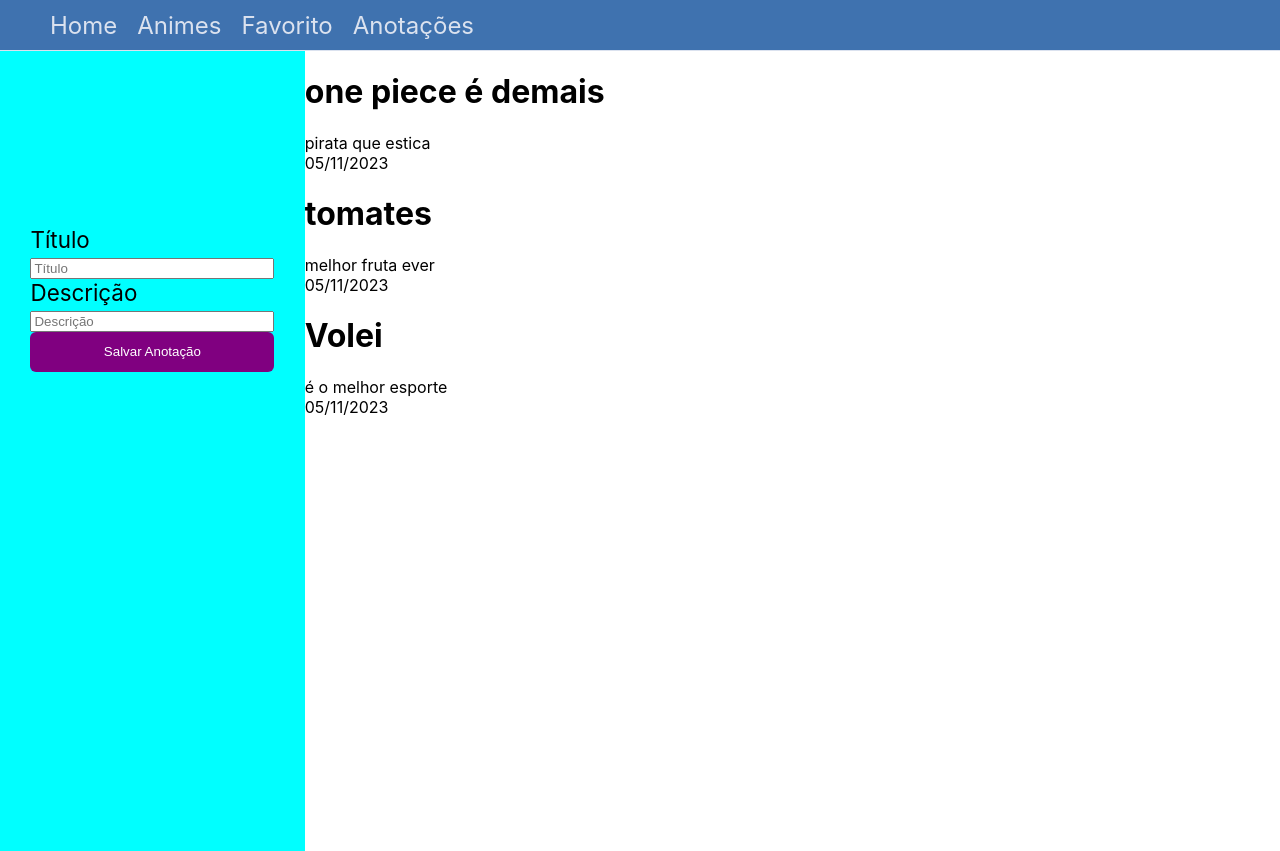
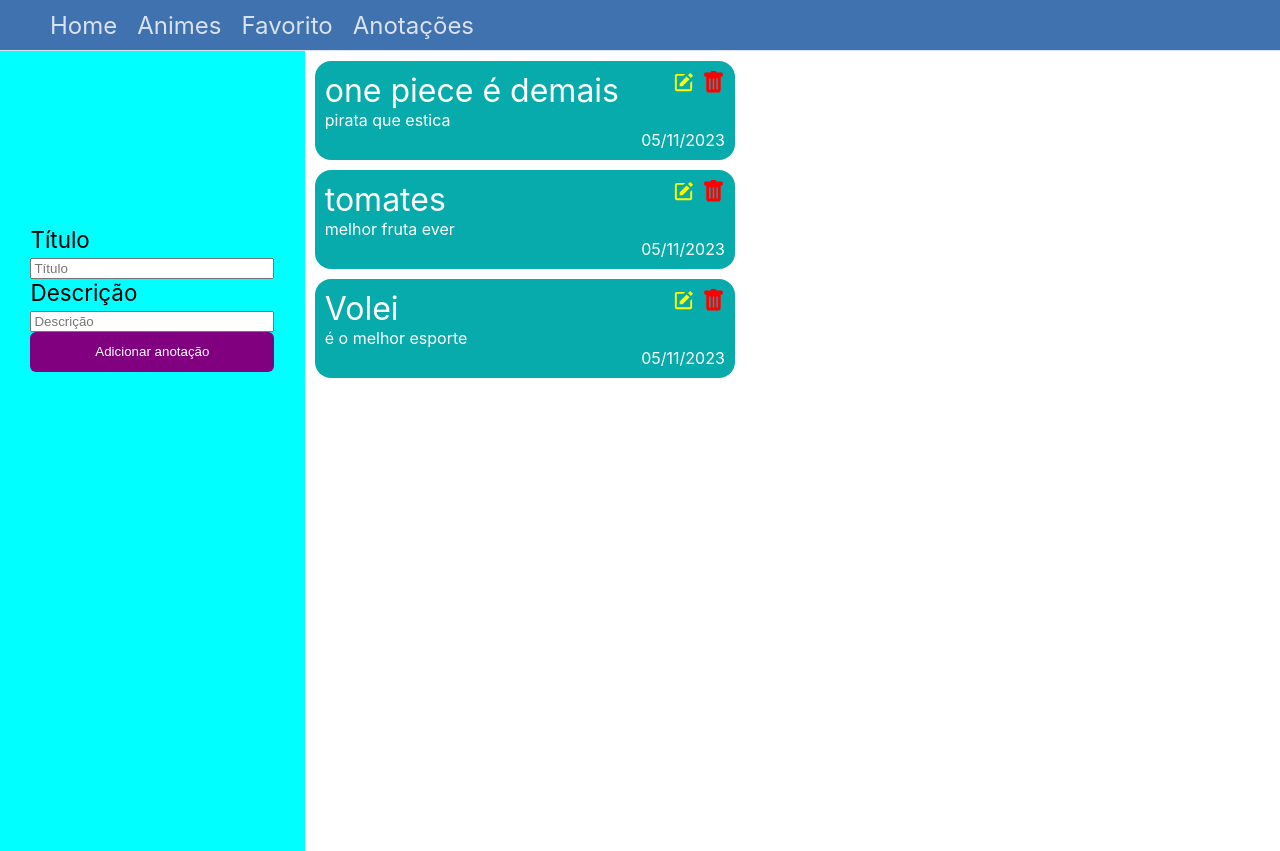
Before and after one commit to MyndsTutorial/netlify-tutorial2, a React (Create React App) app: page /notes in a window 1280 px wide. Built offline with nearby package versions, Linux system fonts and the light colour scheme.

Commit message:
projeto context api finalizado

```diff
--- a/package.json
+++ b/package.json
@@ -9,6 +9,7 @@
     "axios": "^1.6.0",
     "react": "^18.2.0",
     "react-dom": "^18.2.0",
+    "react-icons": "^4.11.0",
     "react-router-dom": "^6.18.0",
     "react-scripts": "5.0.1",
     "web-vitals": "^2.1.4"
--- a/src/components/AnimeCard.css
+++ b/src/components/AnimeCard.css
@@ -1,49 +1,49 @@
-.anime-card {
+.anime-card{
   width: 45vw;
   margin: 10px;
   padding: 10px;
-  border-radius: 8px;
-  padding-left: 20px;
+  border-radius:8px;
+  padding-left:20px;
   min-height: 400px;
-  background-color: #3f72af;
-  display: flex;
-  justify-content: space-between;
+  background-color: #3F72AF;
+  display:flex;
+  justify-content:space-between;
   flex-direction: column;
 }
-.card-title {
+.card-title{
   font-size: 22px;
-  color: #dbe2ef;
+  color:#DBE2EF;
 }
-.image-card {
+.image-card{
   width: 200px;
-  height: 300px;
-  border-radius: 8px;
+  height:300px;
+  border-radius:8px;
 }
-.content {
-  display: flex;
-  padding-top: 10px;
+.content{
+  display:flex;
+  padding-top:10px;
 }
-.content div {
+.content div{
   margin-right: 10px;
 }
-.sinopse {
-  color: #dbe2ef;
-  font-size: 18px;
+.sinopse{
+  color:#DBE2EF;
+  font-size:18px;
 }
-.genres {
-  display: flex;
-  justify-content: flex-end;
+.genres{
+  display:flex;
+  justify-content:flex-end;
 }
-.studios {
-  display: flex;
-  justify-content: flex-end;
-  align-items: center;
-  padding-right: 20px;
-  margin-top: 10px;
+.studios{
+  display:flex;
+  justify-content:flex-end;
+  align-items:center;
+  padding-right:20px;
+  margin-top:10px;
 }
-.studios div {
-  margin-left: 10px;
+.studios div{
+  margin-left:10px;
 }
-.genres div {
-  display: flex;
+.genres div{
+  display:flex;
 }
--- a/src/components/FormNote.jsx
+++ b/src/components/FormNote.jsx
@@ -3,12 +3,27 @@ import "./FormNote.css";
 import {NoteContext} from "../context/NotesContext";
 
 function FormNote() {
-  const [noteCreated, setNoteCreated] = useState({title: "", description: ""});
-  const {addNote} = useContext(NoteContext);
+  const {
+    addNote,
+    note,
+    setNote,
+    isEditing,
+    setEditing,
+    idEdit,
+    setIdEdit,
+    editNote,
+  } = useContext(NoteContext);
 
   const SendNote = (e) => {
     e.preventDefault();
-    addNote(noteCreated.title, noteCreated.description);
+    if (isEditing) {
+      editNote(idEdit);
+    } else {
+      addNote(note.title, note.description);
+    }
+    setEditing(false);
+    setIdEdit("");
+    setNote({title: "", description: ""});
   };
 
   return (
@@ -20,10 +35,8 @@ function FormNote() {
         </label>
         <input
           type="text"
-          value={noteCreated.title}
-          onChange={(e) =>
-            setNoteCreated({...noteCreated, title: e.target.value})
-          }
+          value={note.title}
+          onChange={(e) => setNote({...note, title: e.target.value})}
           id="titleNote"
           placeholder="Título"
         />
@@ -33,15 +46,13 @@ function FormNote() {
         </label>
         <input
           type="text"
-          value={noteCreated.description}
-          onChange={(e) =>
-            setNoteCreated({...noteCreated, description: e.target.value})
-          }
+          value={note.description}
+          onChange={(e) => setNote({...note, description: e.target.value})}
           id="descriptionNote"
           placeholder="Descrição"
         />
         <button type="submit" id="buttonForm" className="margin-form">
-          Salvar Anotação
+          {isEditing ? "Editar Anotação" : "Adicionar anotação"}
         </button>
       </form>
     </aside>
--- a/src/components/Note.css
+++ b/src/components/Note.css
@@ -0,0 +1,26 @@
+.noteContainer {
+  background-color: rgb(8, 171, 171);
+  width: 400px;
+  border-radius: 16px;
+  padding: 10px;
+  margin: 10px;
+  position: relative;
+  color: white;
+}
+.trash {
+  position: absolute;
+  top: 10px;
+  right: 10px;
+}
+.edit {
+  position: absolute;
+  top: 10px;
+  right: 40px;
+}
+.title {
+  font-size: 32px;
+}
+.date {
+  display: flex;
+  justify-content: flex-end;
+}
--- a/src/components/Note.jsx
+++ b/src/components/Note.jsx
@@ -1,11 +1,26 @@
-import React from "react";
+import React, {useContext} from "react";
 import "./Note.css";
+import {BsFillTrashFill} from "react-icons/bs";
+import {BiSolidEdit} from "react-icons/bi";
+import {NoteContext} from "../context/NotesContext";
 function Note({title, description, date, id}) {
+  const {deleteNote, setEditing, setNote, setIdEdit} = useContext(NoteContext);
+  function SubmitToEdit() {
+    setEditing(true);
+    setNote({title, description});
+    setIdEdit(id);
+  }
   return (
-    <div>
-      <h1>{title}</h1>
-      <span>{description}</span>
-      <div>{date}</div>
+    <div className="noteContainer">
+      <div className="title">{title}</div>
+      <div className="description">{description}</div>
+      <div className="edit" onClick={() => SubmitToEdit()}>
+        <BiSolidEdit fontSize={23} color="yellow" />
+      </div>
+      <div className="trash" onClick={() => deleteNote(id)}>
+        <BsFillTrashFill fontSize={23} color="red" />
+      </div>
+      <div className="date">{date}</div>
     </div>
   );
 }
--- a/src/context/NotesContext.jsx
+++ b/src/context/NotesContext.jsx
@@ -7,7 +7,9 @@ const NoteContext = createContext();
 
 const NoteProvider = ({children}) => {
   const [notes, setNotes] = useState([...mockNotes]);
-
+  const [note, setNote] = useState({title: "", description: ""});
+  const [isEditing, setEditing] = useState(false);
+  const [idEdit, setIdEdit] = useState("");
   const addNote = (title, description) => {
     setNotes([
       ...notes,
@@ -18,9 +20,33 @@ const NoteProvider = ({children}) => {
   const deleteNote = (id) => {
     setNotes(notes.filter((note) => note.id !== id));
   };
+  const editNote = (id) => {
+    setNotes(
+      notes.map((n) => {
+        if (n.id === id) {
+          return {...note, id: id, date: generateAtualDate()};
+        } else {
+          return n;
+        }
+      })
+    );
+  };
 
   return (
-    <NoteContext.Provider value={{notes, addNote, deleteNote}}>
+    <NoteContext.Provider
+      value={{
+        notes,
+        addNote,
+        deleteNote,
+        note,
+        setNote,
+        isEditing,
+        setEditing,
+        idEdit,
+        setIdEdit,
+        editNote,
+      }}
+    >
       {children}
     </NoteContext.Provider>
   );
```
Also changed, not shown: src/components/AnimeCard.jsx (+21 -16 lines), 1 other file (tests, documents, lock files or other folders).
